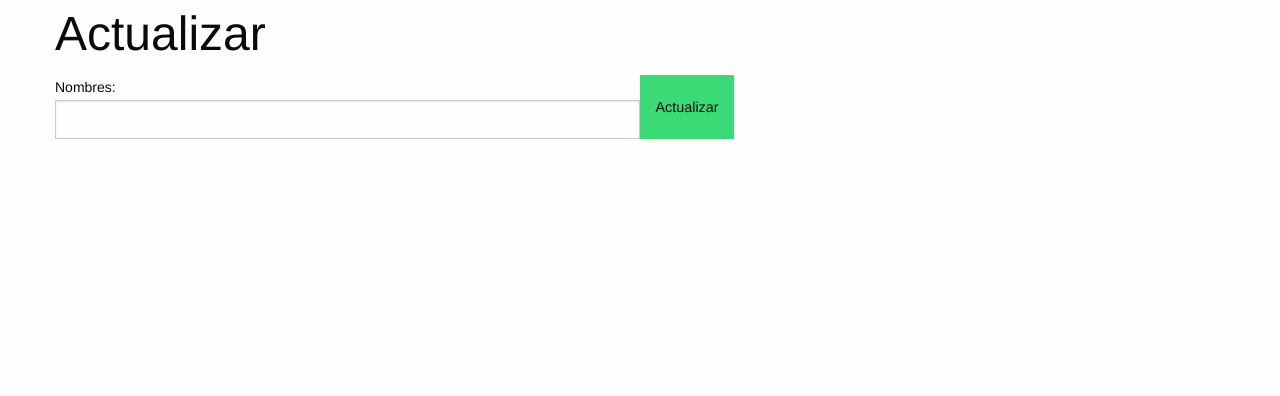
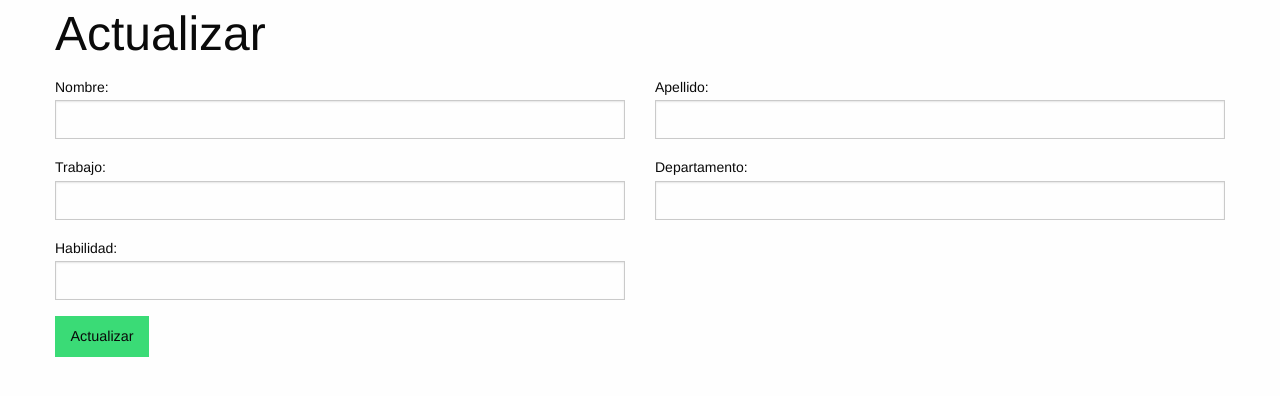
Before and after one commit to nosoyjaviero/Curso-Pro-Django, a Django app: template templates/personas/update.html in a window 1280 px wide. Shown: the part 55-451 px from the top of the page. Run offline with Django 4.2, Linux system fonts and the light colour scheme; the template is opened without the code that fills it, so the values that code supplies are empty, except form fields; tables that the repository leaves empty hold one stand-in row (values such as "Sample post"); form fields are guessed from the names that the template uses; some libraries are stand-ins or nearby versions.

Commit message:
Formulario Completo

```diff
--- a/templates/personas/update.html
+++ b/templates/personas/update.html
@@ -15,15 +15,51 @@
     <div class="grid-x">
         <h1>Actualizar</h1>
         <div class="cell">
-            <form class="grid-x" method="post"> {% csrf_token %}
+            <form class="grid-x grid-margin-x" method="post"> {% csrf_token %}
 
-                <div class="large-6 cell">
-                        <label>Nombres:
+                    <div class="large-6 cell">
+                        <label>Nombre:
                             {{form.firts_name}}
                         {% comment %} <input type="text" placeholder=".medium-6.cell"> {% endcomment %}
                         </label>
                     </div>
-                <button class="button success" type="submit ">Actualizar</button>
+
+                    <div class="large-6 cell">
+                        <label>Apellido:
+                            {{form.last_name}}
+                        </label>
+                    </div>
+
+                    <div class="large-6 cell">
+                        <label>Trabajo:
+                            {{form.job}}
+                        </label>
+                    </div>
+
+                    <div class="large-6 cell">
+                        <label>Departamento:
+                            {{form.departamento_fk}}
+                        </label>
+
+                    </div>
+
+                    {% comment %} <div class="large-6 cell">
+                         </label>
+                        <label>Imagen:
+                            {{form.avatar}}
+                        </label>
+                    </div>                       {% endcomment %}
+
+                    <div class="large-6 cell">
+                        <label>Habilidad:
+                            {{form.habilidad}}
+                        </label>
+                    </div>
+
+                    <div class="cell">
+                        <button class="button success" type="submit ">Actualizar</button>
+                    </div>
+
             </form>
         </div>
 
```
